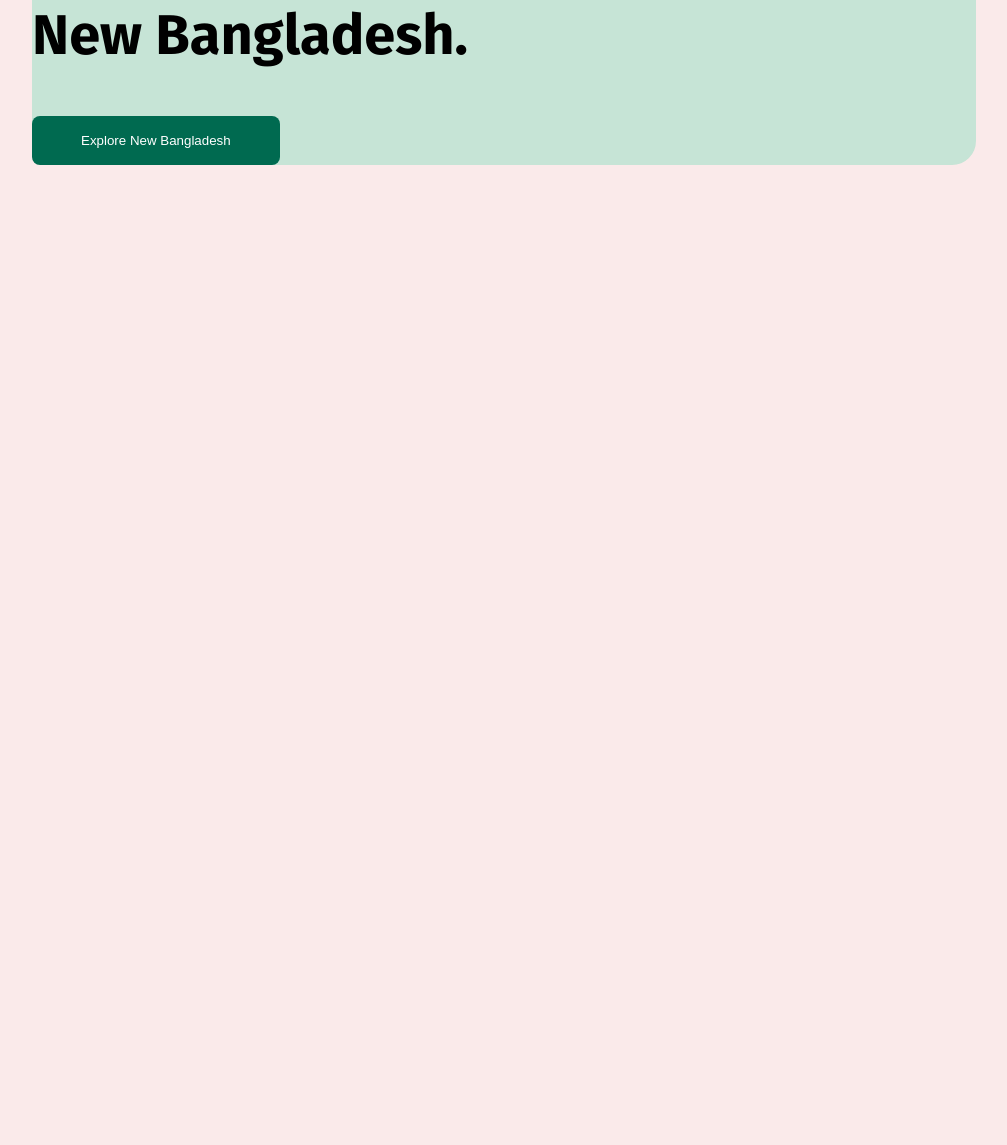
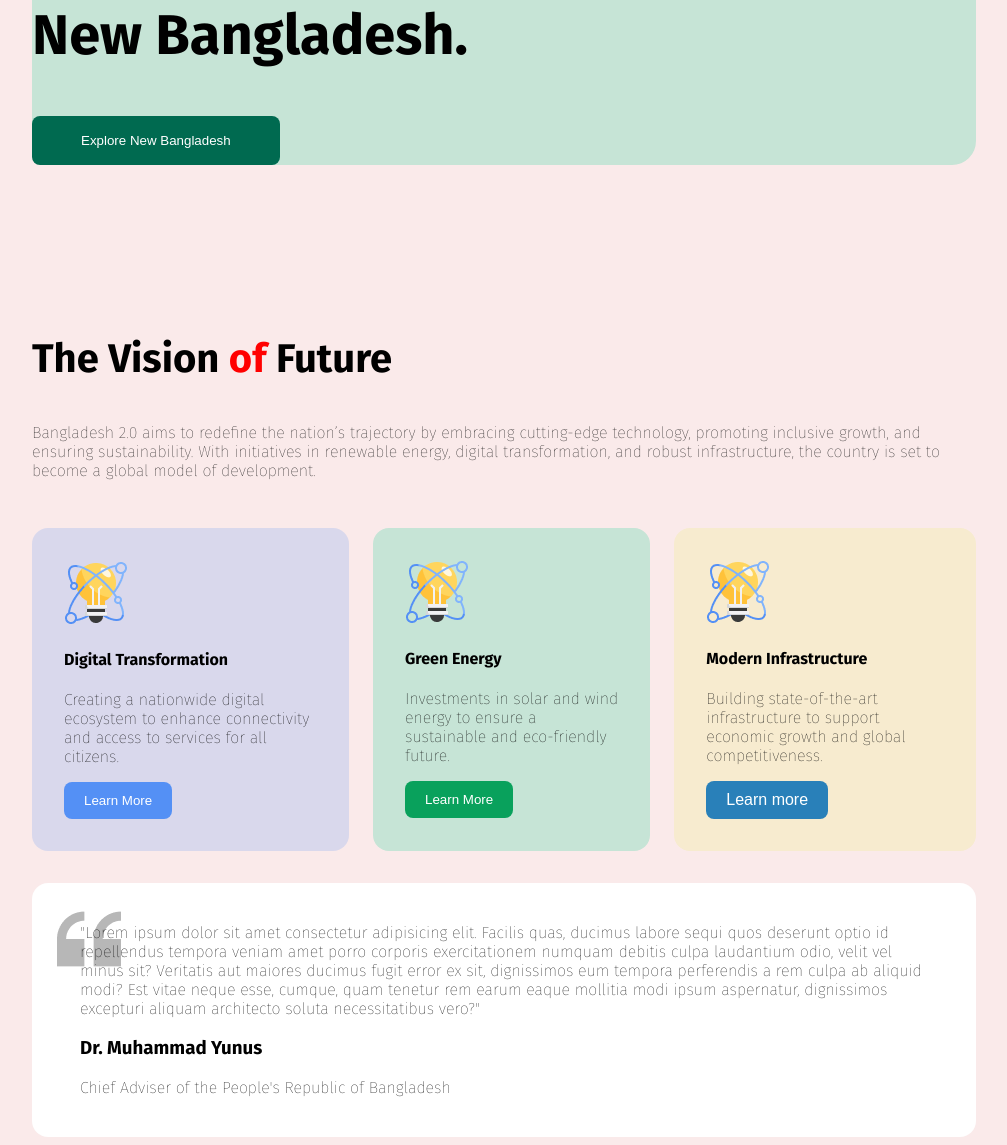
Before and after one commit to shehab99d/assignment-1, a plain HTML site: page index.html in a window 1280 px wide. Shown: the part 553-1698 px from the top of the page, without its empty margins (136-1143 px from the left). Before the commit the page ends 800 px from the top, so only its background shows below. Drawn offline with Linux system fonts and the light colour scheme.

Commit message:
added the 4th part of this page

```diff
--- a/index.html
+++ b/index.html
@@ -28,6 +28,60 @@
          </div>
     </header>
     <main>
+        <section class="vision">
+            <h3 class="section">The Vision <span style="color:
+             red;">of</span> Future</h3>
+            <p class="section-description">Bangladesh 2.0 aims to redefine the nation’s
+                 trajectory by embracing cutting-edge technology, promoting inclusive
+                  growth, and ensuring sustainability. With initiatives in renewable
+                   energy, digital transformation, and robust infrastructure, the
+                    country
+                    is set to become a global model of development.</p>
+
+                <div class="vision-container">
+                    <div class="skill-1">
+                        <img src="assets/card-icon.png" alt="">
+                        <h4 class="skill-title">Digital Transformation</h4>
+                        <p class="skill-description">Creating a nationwide digital
+                             ecosystem to enhance connectivity and access to
+                            services
+                              for
+                              all citizens.</p>
+                        <button class="btn-2nd">Learn More</button>
+                    </div>
+                    <div class="skill-2">
+                        <img src="assets/card-icon.png" alt="">
+                        <h4 class="skill-title">Green Energy</h4>
+                        <p class="skill-description">Investments in solar and wind energy
+                             to ensure a sustainable and eco-friendly future.</p>
+                        <button class="btn-3rd">Learn More</button>
+                    </div>
+                    <div class="skill-3">
+                        <img src="assets/card-icon.png" alt="">
+                        <h4 class="skill-title">Modern Infrastructure</h4>
+                        <p class="skill-description">Building state-of-the-art
+                             infrastructure to support economic growth and global
+                              competitiveness.</p>
+                        <button class="btn-4th">Learn more</button>
+                    </div>
+                </div>
+              </section>
+            <section class="dr-yunus">
+                <div class="story">
+                 <p class="sub-story">"Lorem ipsum dolor sit amet consectetur adipisicing
+                     elit. Facilis quas, ducimus labore sequi quos deserunt optio id
+                      repellendus tempora veniam amet porro corporis exercitationem
+                       numquam debitis culpa laudantium odio, velit vel minus sit?
+                        Veritatis aut maiores ducimus fugit error ex sit, dignissimos eum
+                         tempora perferendis a rem culpa ab aliquid modi? Est vitae neque
+                          esse, cumque, quam tenetur rem earum eaque mollitia modi ipsum
+                           aspernatur, dignissimos excepturi aliquam architecto soluta
+                            necessitatibus vero?"</p>
+                    <h3 class="owner-of this-story">Dr. Muhammad Yunus</h3>
+                    <p class="sun-story">Chief Adviser of the People's Republic of
+                         Bangladesh</p>
+                </div>
+            </section>
 
     </main>
     <footer>
--- a/styles/styles.css
+++ b/styles/styles.css
@@ -6,6 +6,8 @@
   .btn-primary{
       padding: 15px 30px;
       border-radius: 8px;
+      cursor: pointer;
+
 
 }
 .fira-sans-thin{
@@ -17,6 +19,7 @@
     padding: 17px 49px;
     border-radius: 8px;
     border: none;
+    cursor: pointer;
 }
 
 /* Nav styles */
@@ -68,3 +71,93 @@ nav ul li {
        width: 474.03px;
        height: 400px;
 }
+
+/* vision styles */
+
+.vision{
+    padding-top: 120px;
+    padding-left: 160px;
+    padding-right: 160px;
+}
+.section{
+    font-weight: bold;
+    font-size: 40px;
+}
+.section-description{
+    font-size: 16px;
+    color: #0E0E0E;
+    padding-bottom: 32px;
+}
+
+/* vision's styles */
+.vision-container{
+    display: flex;
+    gap: 24px;
+}
+
+
+/* skills styles */
+
+.skill-1{
+    background-color:rgba(84, 144, 245, 0.2);
+    border-radius: 16px;
+    padding-top: 33px;
+    padding-right: 32px;
+    padding-left: 32px;
+    padding-bottom: 32px;
+}
+.skill-2{
+    background-color: #C6E4D6;
+    border-radius: 16px;
+    padding: 32px 32px;
+}
+.skill-3{
+    background-color: #F7EBCF;
+    border-radius: 16px;
+    padding: 32px 32px;
+}
+
+.btn-2nd{
+    color: #FFFFFF;
+    background-color: #5490F5;
+    padding: 11px 20px;
+    border-radius: 8px;
+    border: none;
+    cursor: pointer;
+}
+.btn-3rd{
+    color: #FFFFFF;
+    background-color: #09A15C;
+    padding: 11px 20px;
+    border-radius: 8px;
+    border: none;
+    cursor: pointer;
+}
+.btn-4th{
+    color: #FFFFFF;
+    border-radius: 8px;
+    border: none;
+    padding: 10px 20px;
+    font-size: 16px;
+    cursor: pointer;
+    background-color: #2980b9;
+
+
+}
+
+
+/* dr yunus */
+
+.dr-yunus{
+    padding-top: 32px;
+    margin: 0 160px;
+    background-color: white;
+    margin-top: 32px;
+    padding: 24px 48px;
+    border-radius: 16px;
+    background-image: url(../assets/quote-bg.png);
+    background-repeat: no-repeat;
+    background-position: 25px 24px;
+
+
+}
```
